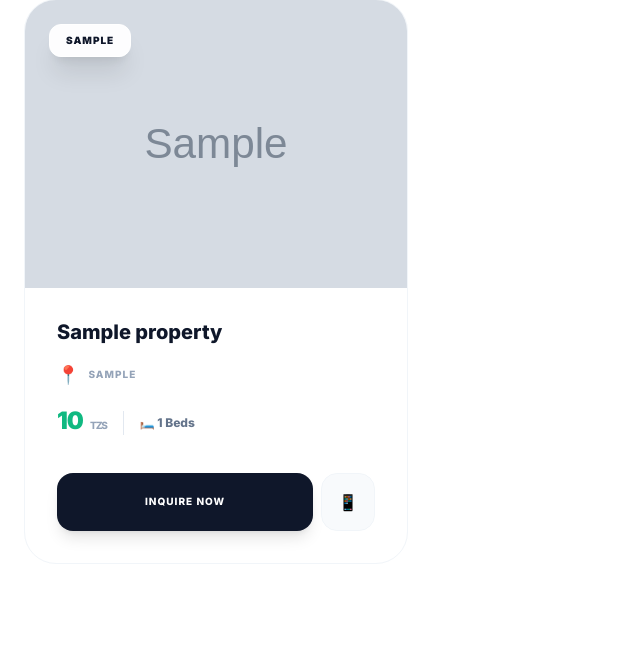
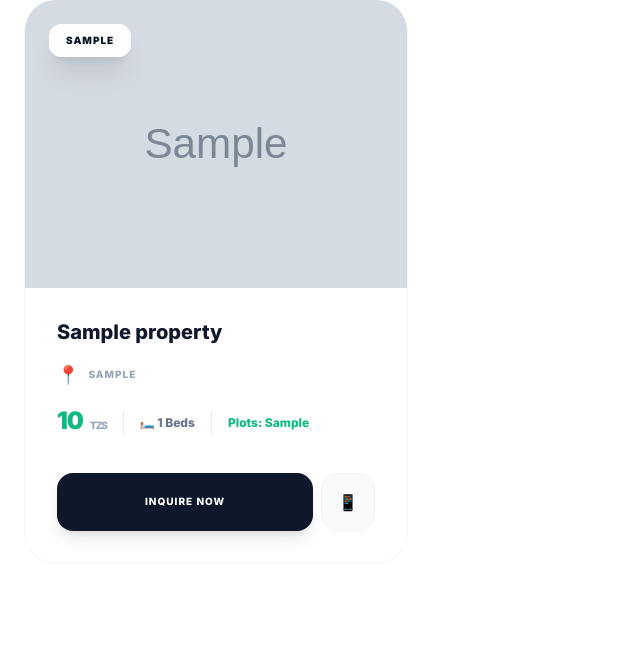
Before and after one commit to ngamilagaboniface-beep/Kifaru_real_estate, a Flask app: page / in a window 1280 px wide. Shown: the part 2126-2785 px from the top of the page, without its empty margins (0-640 px from the left). Run offline with Flask 3, Linux system fonts and the light colour scheme; tables that the repository leaves empty hold one stand-in row (values such as "Sample post"); grey boxes marked "Sample" are stand-in pictures; some libraries are stand-ins or nearby versions.

Commit message:
Update index.html

```diff
--- a/templates/index.html
+++ b/templates/index.html
@@ -144,11 +144,17 @@
                         <p class="text-slate-400 text-[10px] font-bold uppercase tracking-widest mb-4 flex items-center gap-2">
                             <span class="text-kifaru-green text-lg">📍</span> {{ p.location }}
                         </p>
-                        <div class="flex items-center gap-4 mb-8">
+                        <div class="flex items-center gap-4 mb-8 flex-wrap">
                             <p class="text-kifaru-green font-black text-2xl tracking-tighter">{{ "{:,.0f}".format(p.price) }} <span class="text-[10px] text-slate-400 font-bold uppercase ml-1">TZS</span></p>
+
                             {% if p.bedrooms > 0 %}
-                            <span class="h-6 w-[1px] bg-slate-200"></span>
-                            <span class="text-xs font-bold text-slate-500">🛏️ {{ p.bedrooms }} Beds</span>
+                            <span class="hidden sm:block h-6 w-[1px] bg-slate-200"></span>
+                            <span class="text-xs font-bold text-slate-500 whitespace-nowrap">🛏️ {{ p.bedrooms }} Beds</span>
+                            {% endif %}
+
+                            {% if p.available_plots %}
+                            <span class="hidden sm:block h-6 w-[1px] bg-slate-200"></span>
+                            <span class="text-xs font-bold text-kifaru-green whitespace-nowrap">Plots: {{ p.available_plots }}</span>
                             {% endif %}
                         </div>
 
```
